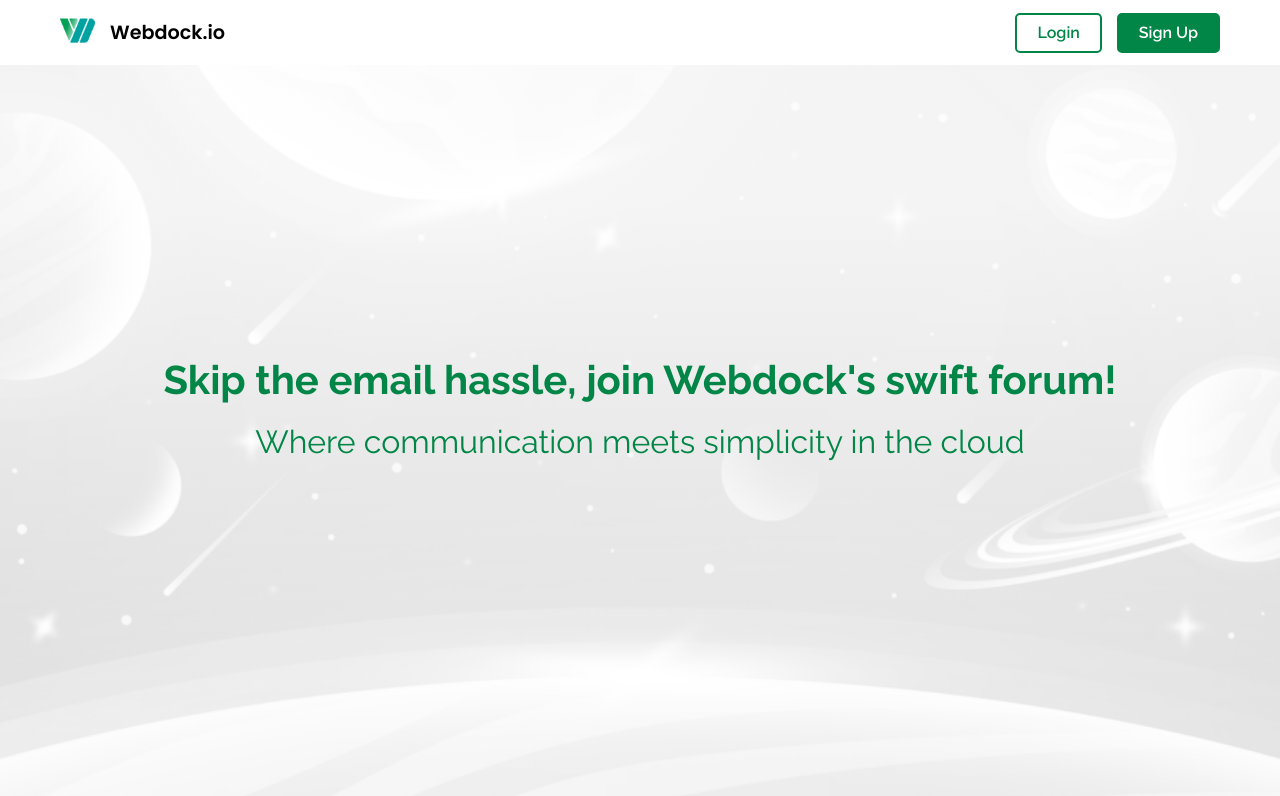
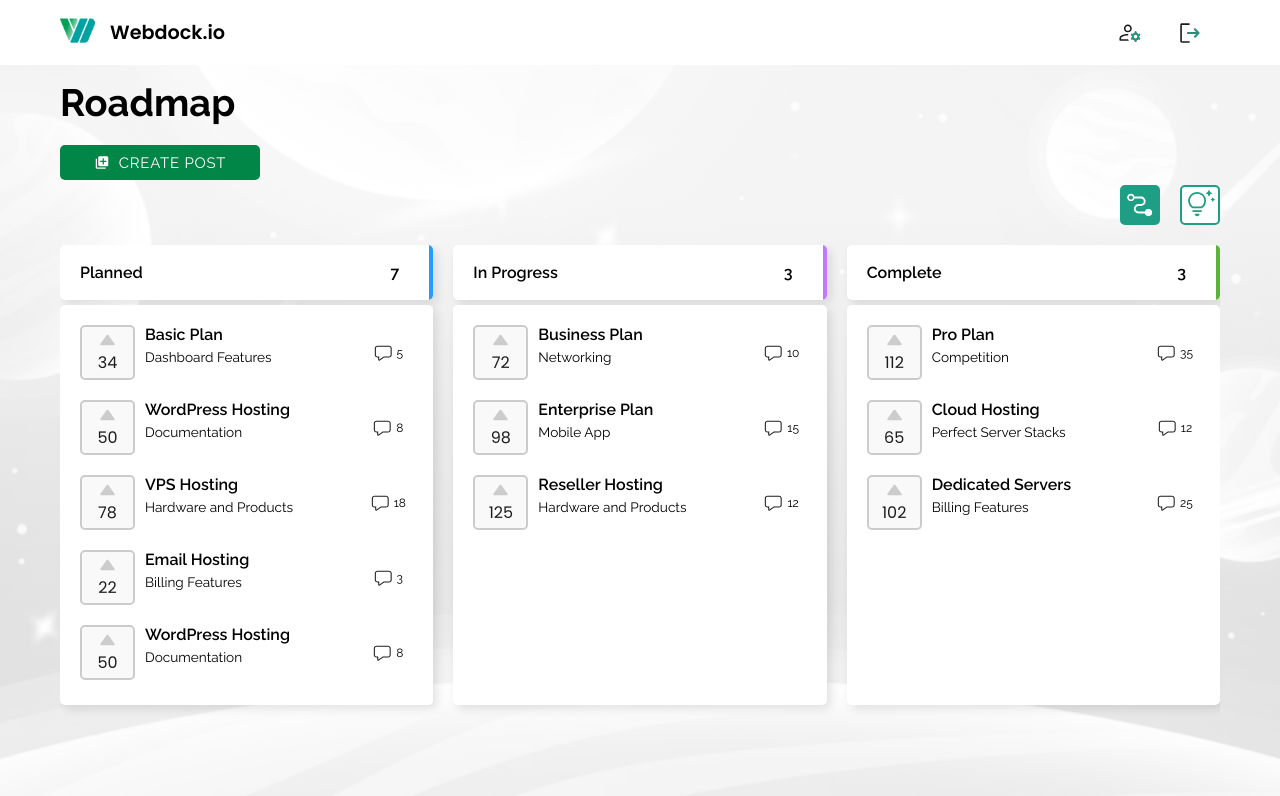
Before and after one commit to soklope/webdock, a React (Vite) app in the folder webdock-app/: page / in a window 1280 px wide. Shown: the top 796 px of the page. Built offline with nearby package versions, Linux system fonts and the light colour scheme; sample sign-in values are in the browser's storage.

Commit message:
Added login function - Doesnt work

```diff
--- a/webdock-app/src/components/Modal/LoginScreen/LoginScreen.jsx
+++ b/webdock-app/src/components/Modal/LoginScreen/LoginScreen.jsx
@@ -1,9 +1,10 @@
-import './LoginScreen.scss'
-import userStore from '../../../stores/loginStore'
+import './LoginScreen.scss';
+import userStore from '../../../stores/loginStore';
+import { useEffect } from 'react';
+import { useNavigate } from 'react-router-dom';
 
 export default function LoginScreen() {
-
-    // const {loginAsUser, loginAsAdmin, loginAsSuperAdmin} = userStore()
+  const { user } = userStore();
 
   return (
     <div className='login-page wrap'>
@@ -16,5 +17,5 @@ export default function LoginScreen() {
                 <button onClick={loginAsSuperAdmin} className='login-page__container__button'>Login as SuperAdmin</button>
             </div> */}
     </div>
-    )
+  );
 }
--- a/webdock-app/src/components/RoadmapChildren/RoadmapChildren.scss
+++ b/webdock-app/src/components/RoadmapChildren/RoadmapChildren.scss
@@ -23,18 +23,22 @@
 .roadmap-child-container {
     display: flex;
     width: 100%;
-    height: 55px;
+    height: 65px;
+    padding: 5px;
     align-items: center;
     gap: 10px;
-    margin-bottom: 10px;
     text-decoration: none;
     color: v.$black;
-    transition: 0.1s;
-
+    transition: 0.2s;
+    margin-bottom: 10px;
 
     &:hover {
-        transition: 0.1s;
-        transform: scale(1.01);
+        cursor: pointer;
+        transition: 0.2s;
+        transform: scale(1.02);
+        background-color: v.$white;
+        box-shadow: 4px 4px 10px 0px rgba(0, 0, 0, 0.1);
+        border-radius: 5px;
     }
 
     button {
--- a/webdock-app/src/components/RoadmapContainer/RoadmapContainer.scss
+++ b/webdock-app/src/components/RoadmapContainer/RoadmapContainer.scss
@@ -19,9 +19,11 @@
         border-radius: 5px;
         background-color: white;
         box-shadow: 4px 4px 10px 0px rgba(0, 0, 0, 0.10);
-        padding: 15px;
+        padding: 0px 15px;
         overflow: auto;
         height: 260px;
+        border-bottom: 15px solid white;
+        border-top: 15px solid white;
     }
 
     &__tooltip {
@@ -78,9 +80,11 @@
             border-radius: 5px;
             background-color: white;
             box-shadow: 4px 4px 10px 0px rgba(0, 0, 0, 0.10);
-            padding: 15px;
+            padding: 0px 15px;
             height: 400px;
             overflow: auto;
+            border-top: 15px solid white;
+            border-bottom: 15px solid white;
         }
 
         &__dropdown {
--- a/webdock-app/src/components/RoadmapContainer/RoadmapContainerComplete.jsx
+++ b/webdock-app/src/components/RoadmapContainer/RoadmapContainerComplete.jsx
@@ -33,7 +33,7 @@ export default function RoadmapContainerComplete() {
 					></span>
 					<p className="roadmap-container__postcount">{postCount}</p>
 					<div
-						className={`roadmap-container__color-indicator complete-color`}
+						className={`roadmap-container__color-indicator-complete`}
 					/>
 				</div>
 
--- a/webdock-app/src/dummyDb.js
+++ b/webdock-app/src/dummyDb.js
@@ -7,6 +7,33 @@ export const plannedArrayDb = [
     status: "Planned",
     category: "Dashboard Features",
     createdAt: new Date("2022-10-01"),
+  },
+  {
+    title: "WordPress Hosting",
+    description: "Optimized for WordPress websites with one-click installation",
+    numberOfComments: 8,
+    numberOfUpvotes: 50,
+    status: "Planned",
+    category: "Documentation",
+    createdAt: new Date("2020-11-15"),
+  },
+  {
+    title: "VPS Hosting",
+    description: "Virtual Private Server hosting with dedicated resources",
+    numberOfComments: 18,
+    numberOfUpvotes: 78,
+    status: "Planned",
+    category: "Hardware and Products",
+    createdAt: new Date("2021-09-05"),
+  },
+  {
+    title: "Email Hosting",
+    description: "Professional email hosting with advanced features",
+    numberOfComments: 3,
+    numberOfUpvotes: 22,
+    status: "Planned",
+    category: "Billing Features",
+    createdAt: new Date("2019-12-20"),
   },
   {
     title: "WordPress Hosting",
--- a/webdock-app/src/global-styling/Variables.scss
+++ b/webdock-app/src/global-styling/Variables.scss
@@ -23,6 +23,7 @@ $desktop-screen: 720px;
 
 $border-size: 2px;
 
+$drop-shadow: 4px 4px 10px 0px rgba(0, 0, 0, 0.1);
 
 // @media screen and (min-width: $desktop-screen) {
 //     $h1: 38px;
--- a/webdock-app/src/layout/navigation/Navigation.jsx
+++ b/webdock-app/src/layout/navigation/Navigation.jsx
@@ -1,17 +1,27 @@
-import { React, useState } from "react";
-import { Link } from "react-router-dom";
+import { React, useState, useEffect } from "react";
+import { Link, Navigate, useNavigate } from "react-router-dom";
 import { Sling as Hamburger } from "hamburger-react";
 import "./Navigation.scss";
 import logo from "../../content/images/logo_200x200.png";
 import userStore from "../../stores/loginStore";
 
 export default function Navigation() {
+  const navigate = useNavigate();
+  const { user, loginAsUser, logout } = userStore()
   const [isOpen, setIsOpen] = useState(false);
-  const { user, loginAsUser, logout } = userStore()
+
+  const userIsLoggedIn = localStorage.getItem("user")
+
+  useEffect(() => {
+    if (userIsLoggedIn) {
+      navigate('/');
+    }
+  }, [userIsLoggedIn]);
 
   const toggleDropdownMenu = () => {
     setIsOpen((prevIsOpen) => !prevIsOpen);
   };
+
 
   return (
       <nav>
@@ -29,7 +39,7 @@ export default function Navigation() {
           </div>
 
           {
-            user ?
+            userIsLoggedIn ?
               <>
                 <ul className="menu-items">
                   <li>
--- a/webdock-app/src/router/router.jsx
+++ b/webdock-app/src/router/router.jsx
@@ -1,5 +1,5 @@
 import React from 'react';
-import { BrowserRouter, Routes, Route } from 'react-router-dom';
+import { BrowserRouter, Routes, Route, Navigate } from 'react-router-dom';
 
 import Navigation from '../layout/navigation/Navigation';
 import RoadmapView from '../views/RoadmapView';
@@ -10,28 +10,23 @@ import CreatePostModal from '../components/Modal/CreatePostModal/CreatePostModal
 import SelectCategory from '../components/Modal/SelectCategory/SelectCategory';
 import LoginScreen from '../components/Modal/LoginScreen/LoginScreen';
 
-import userStore from '../stores/loginStore';
-
 const Router = () => {
 
-  const { user } = userStore()
+  const loggedIn = localStorage.getItem('user')
 
   return (
     <BrowserRouter>
       <Navigation />
       <CreatePostModal />
 
-      { user ?
         <Routes>
-          <Route exact path="/" element={<RoadmapView />} />
+          <Route exact path="/" element={loggedIn === null ? <Navigate replace to={"/login"}/> : <RoadmapView />} />
           <Route path="/listview" element={<ListView />} />
           <Route path="/posts/:id" element={<SinglePostView />} />
           <Route path="/sort" element={<SortFunctionAndFilterContainer />} />
           <Route path="/selectcategory" element={<SelectCategory />} />
+          <Route path="/login" element={<LoginScreen />} />
         </Routes>
-      :
-        <LoginScreen />
-      }
     </BrowserRouter>
   );
 };
--- a/webdock-app/src/stores/loginStore.js
+++ b/webdock-app/src/stores/loginStore.js
@@ -3,32 +3,40 @@ import { create } from 'zustand';
 const userStore = create((set) => ({
     user: null,
 
-    loginAsUser: () => set({
-        user:
-        {
+    loginAsUser: () => {
+        const user = {
             loggedIn: true,
-            role: 1
-        }
-    }),
+            role: 1,
+        };
 
-    loginAsAdmin: () => set({
-        user:
-        {
+        localStorage.setItem('user', JSON.stringify(user));
+        set({ user });
+    },
+
+    loginAsAdmin: () => {
+        const user = {
             loggedIn: true,
-            role: 2
-        }
-    }),
+            role: 2,
+        };
 
-    loginAsSuperAdmin: () => set({
-        user:
-        {
+        localStorage.setItem('user', JSON.stringify(user));
+        set({ user });
+    },
+
+    loginAsSuperAdmin: () => {
+        const user = {
             loggedIn: true,
-            role: 3
-        }
-    }),
+            role: 3,
+        };
 
-    logout: () => set({ user: null }),
+        localStorage.setItem('user', JSON.stringify(user));
+        set({ user });
+    },
 
+    logout: () => {
+        localStorage.removeItem('user');
+        set({ user: null });
+    },
 }));
 
 export default userStore;
--- a/webdock-app/src/views/view-styles/SinglePostView.scss
+++ b/webdock-app/src/views/view-styles/SinglePostView.scss
@@ -25,8 +25,7 @@
         padding: 20px;
         background-color: v.$white;
         border-radius: 5px;
-    // box-shadow: 10px 10px 5px 16px rgba(0,0,0,0.56);
-
+        box-shadow: v.$drop-shadow;
     }
 }
 
```
Lines whose indentation alone changed are shown as unchanged.
